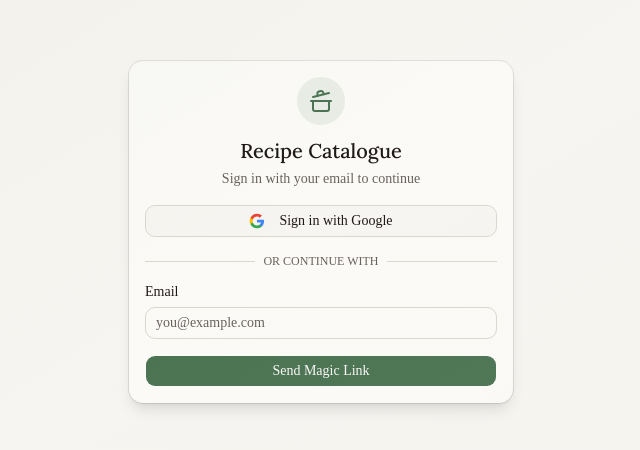
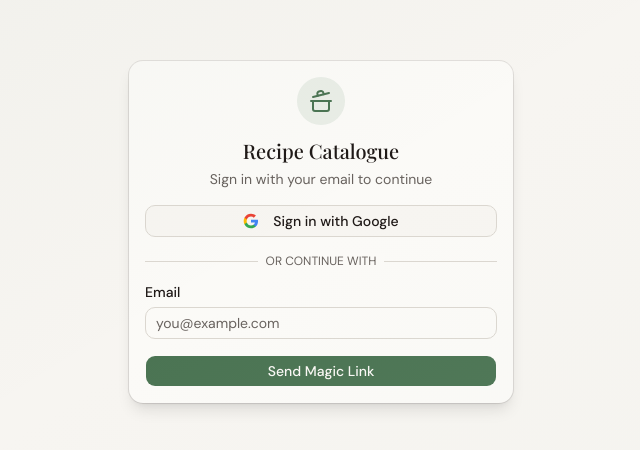
Before and after one commit to brandonarude/recipe-catalogue, a Next.js app: page /login in a window 1280 px wide. Shown: the part 168-618 px from the top of the page, without its empty margins (319-959 px from the left). Built offline with nearby package versions, Linux system fonts and the light colour scheme; no server answers.

Commit message:
update the fonts to display correctly

```diff
--- a/src/app/globals.css
+++ b/src/app/globals.css
@@ -7,8 +7,6 @@
 @theme inline {
   --color-background: var(--background);
   --color-foreground: var(--foreground);
-  --font-sans: var(--font-sans);
-  --font-heading: var(--font-heading);
   --font-mono: var(--font-geist-mono);
   --color-sidebar-ring: var(--sidebar-ring);
   --color-sidebar-border: var(--sidebar-border);
@@ -129,11 +127,31 @@
   }
   body {
     @apply bg-background text-foreground;
+    font-size: 1rem;
+    line-height: 1.65;
+    -webkit-font-smoothing: antialiased;
+    -moz-osx-font-smoothing: grayscale;
+    text-rendering: optimizeLegibility;
   }
   html {
-    @apply font-sans;
+    font-family: var(--font-dm-sans), ui-sans-serif, system-ui, sans-serif;
   }
   h1, h2, h3, h4, h5, h6 {
-    font-family: var(--font-heading);
+    font-family: var(--font-playfair), ui-serif, Georgia, serif;
+    font-feature-settings: "kern" 1, "liga" 1, "calt" 1;
+    line-height: 1.2;
+  }
+  h1 {
+    letter-spacing: -0.025em;
+  }
+  h2 {
+    letter-spacing: -0.02em;
+  }
+  h3 {
+    letter-spacing: -0.015em;
   }
 }
+
+@utility font-heading {
+  font-family: var(--font-playfair), ui-serif, Georgia, serif;
+}
--- a/src/app/layout.tsx
+++ b/src/app/layout.tsx
@@ -1,17 +1,21 @@
 import type { Metadata } from "next";
-import { Nunito, Lora } from "next/font/google";
+import { DM_Sans, Playfair_Display } from "next/font/google";
 import { Providers } from "@/components/layout/providers";
 import { auth } from "@/lib/auth";
 import "./globals.css";
 
-const nunito = Nunito({
-  variable: "--font-sans",
+const dmSans = DM_Sans({
+  variable: "--font-dm-sans",
   subsets: ["latin"],
+  weight: ["300", "400", "500", "600"],
+  display: "swap",
 });
 
-const lora = Lora({
-  variable: "--font-heading",
+const playfairDisplay = Playfair_Display({
+  variable: "--font-playfair",
   subsets: ["latin"],
+  weight: ["400", "500", "600", "700"],
+  display: "swap",
 });
 
 export const metadata: Metadata = {
@@ -26,8 +30,8 @@ export default async function RootLayout({
 }>) {
   const session = await auth();
   return (
-    <html lang="en" suppressHydrationWarning>
-      <body className={`${nunito.variable} ${lora.variable} antialiased`}>
+    <html lang="en" suppressHydrationWarning className={`${dmSans.variable} ${playfairDisplay.variable}`}>
+      <body className="antialiased">
         <Providers session={session}>{children}</Providers>
       </body>
     </html>
```
